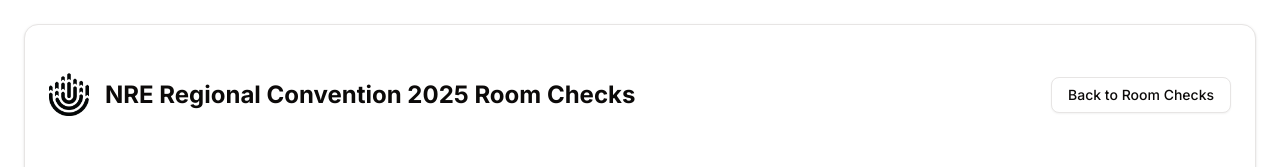
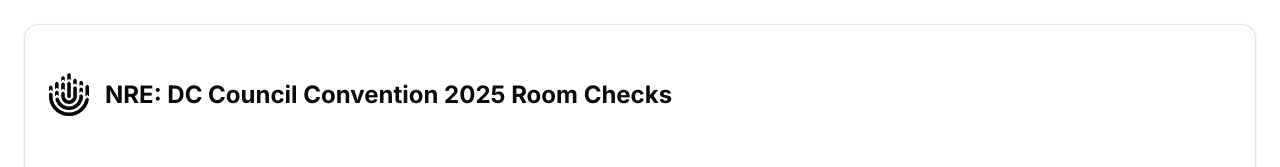
Before and after one commit to dxrk/bbyo-utils-site, a Next.js app: page /room-checks/nre/dc-2025 in a window 1280 px wide. Shown: the top 167 px of the page. Built offline with nearby package versions, Linux system fonts and the light colour scheme; no server answers; the database is empty.

Commit message:
Update DC Council Convention 2025 room checks title and comment out unused Link component

```diff
--- a/app/room-checks/nre/dc-2025/page.tsx
+++ b/app/room-checks/nre/dc-2025/page.tsx
@@ -26,7 +26,7 @@
   ArrowUpDown,
 } from "lucide-react";
 import Image from "next/image";
-import Link from "next/link";
+// import Link from "next/link";
 
 const TeenSchema = z.object({
   _id: z.string(),
@@ -247,12 +247,12 @@
                 height={40}
               />
               <h2 className="text-2xl font-bold">
-                NRE Regional Convention 2025 Room Checks
+                NRE: DC Council Convention 2025 Room Checks
               </h2>
             </div>
-            <Link href="/room-checks">
+            {/* <Link href="/room-checks">
               <Button variant="outline">Back to Room Checks</Button>
-            </Link>
+            </Link> */}
           </div>
         </CardHeader>
         <CardContent className="p-6 space-y-6">
```
